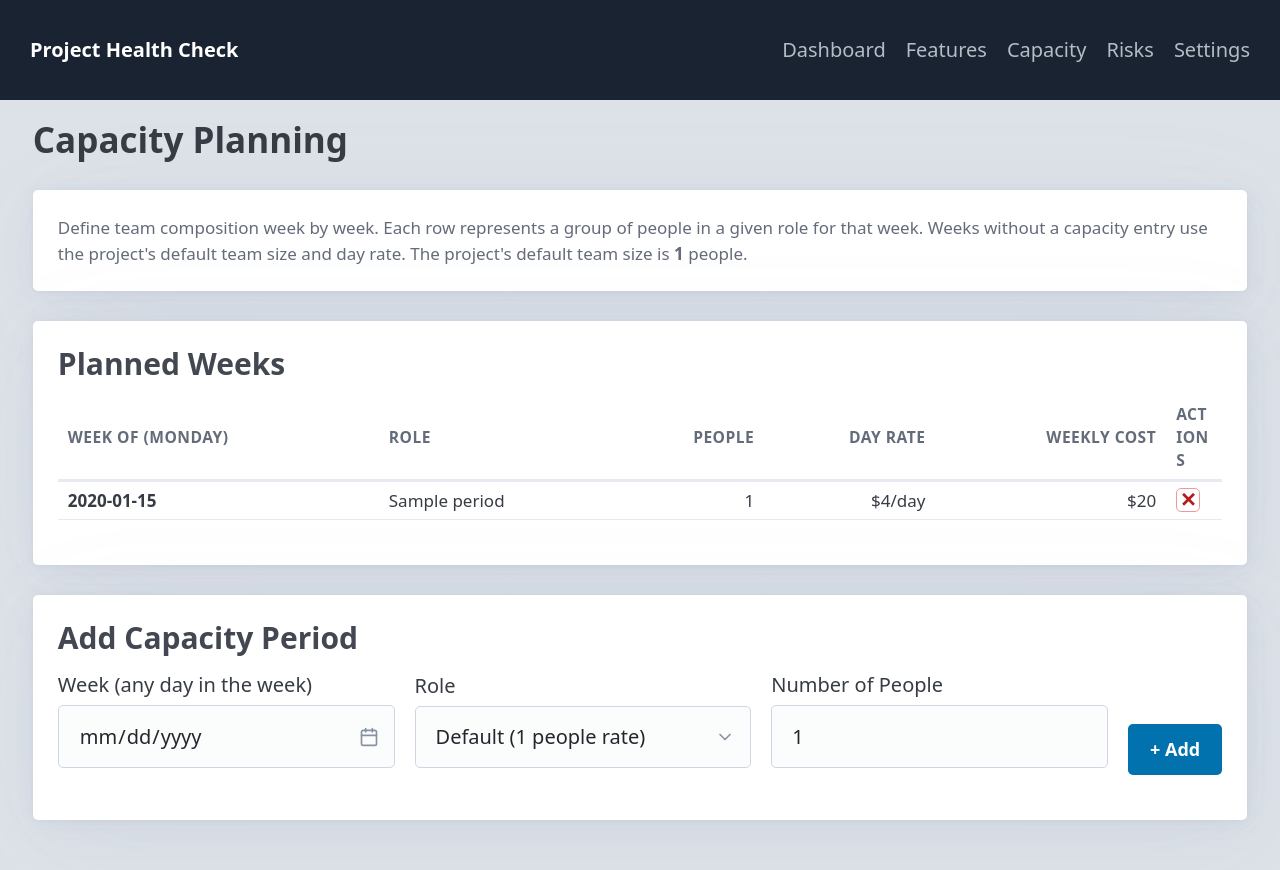
After one commit to JoshFembockAlliance/Health_Check, a FastAPI app: template templates/capacity.html in a window 1280 px wide. The commit adds this page. Run offline with FastAPI, Linux system fonts and the light colour scheme; the template is opened without the code that fills it: most values are stand-ins (such as "Sample title", 1, 10 or a date in 2020); some libraries are stand-ins or nearby versions.

Commit message:
feat: capacity planning tab with weekly team scheduling
Adds a Capacity Planning tab to manage team composition week by week.
Each row is a (week, role, team_size) entry; multiple roles per week
are supported. The dashboard Capacity hero card shows total person-days
remaining and a 2-week breakdown by role (only when periods exist).
51 unit tests including coverage of the new capacity functions.

Co-Authored-By: Claude Sonnet 4.6 <noreply@anthropic.com>

```diff
--- a/main.py
+++ b/main.py
@@ -7,7 +7,7 @@ import os
 import csv
 import io
 import zipfile
-from datetime import datetime
+from datetime import datetime, date as _date, timedelta
 
 from database import init_db, get_db
 from calculations import (
@@ -17,6 +17,10 @@ from calculations import (
     project_summary,
     feature_health,
     effective_impact_days,
+    capacity_days_remaining,
+    capacity_plan_summary,
+    get_week_monday,
+    parse_date,
 )
 
 app = FastAPI()
@@ -199,6 +203,38 @@ def dashboard(request: Request):
         "locked_risk_pct": round(locked_risk_pct, 1),
     }
 
+    # Capacity planning data for dashboard
+    as_of = parse_date(project.get("as_of_date", ""))
+    end_dt = parse_date(project.get("end_date", ""))
+    cap_rows = list(db.execute(
+        "SELECT cp.id, cp.week_start_date, cp.role_id, cp.team_size, "
+        "COALESCE(r.name, 'Default') as role_name, "
+        "COALESCE(r.day_rate, ?) as day_rate "
+        "FROM capacity_periods cp "
+        "LEFT JOIN roles r ON cp.role_id = r.id "
+        "ORDER BY cp.week_start_date",
+        [default_rate]
+    ).fetchall())
+    enriched_capacity = [
+        {
+            "id": row[0],
+            "week_start_date": row[1],
+            "week_monday": parse_date(row[1]),
+            "role_id": row[2],
+            "team_size": row[3],
+            "role_name": row[4],
+            "day_rate": row[5],
+        }
+        for row in cap_rows
+    ]
+    cap_summary = capacity_plan_summary(
+        as_of or _date.today(),
+        end_dt,
+        enriched_capacity,
+        project.get("team_size", 1),
+        summary["daily_burn"],
+    )
+
     return templates.TemplateResponse("dashboard.html", {
         "request": request,
         "active": "dashboard",
@@ -208,6 +244,7 @@ def dashboard(request: Request):
         "summary": summary,
         "roles": roles,
         "risk_summary": risk_summary,
+        "cap_summary": cap_summary,
     })
 
 
@@ -646,6 +683,77 @@ def unlink_feature_from_risk(risk_id: int, feature_id: int):
     return RedirectResponse("/risks", status_code=303)
 
 
+# ── Capacity Planning ──
+
+@app.get("/capacity")
+def capacity_page(request: Request):
+    db = get_db()
+    project = get_project()
+    roles = get_roles()
+    default_rate = get_role_rate(project["default_role_id"], roles, 0)
+
+    rows = list(db.execute(
+        "SELECT cp.id, cp.week_start_date, cp.role_id, cp.team_size, "
+        "COALESCE(r.name, 'Default') as role_name, "
+        "COALESCE(r.day_rate, ?) as day_rate "
+        "FROM capacity_periods cp "
+        "LEFT JOIN roles r ON cp.role_id = r.id "
+        "ORDER BY cp.week_start_date, cp.id",
+        [default_rate]
+    ).fetchall())
+
+    # Group periods by week for display (regular dict preserves insertion order in Python 3.7+)
+    weeks: dict = {}
+    for row in rows:
+        wdate = row[1]
+        if wdate not in weeks:
+            weeks[wdate] = []
+        weeks[wdate].append({
+            "id": row[0],
+            "week_start_date": row[1],
+            "role_id": row[2],
+            "team_size": row[3],
+            "role_name": row[4],
+            "day_rate": row[5],
+        })
+
+    return templates.TemplateResponse("capacity.html", {
+        "request": request,
+        "active": "capacity",
+        "project": project,
+        "roles": roles,
+        "weeks": weeks,
+    })
+
+
+@app.post("/capacity/add")
+def add_capacity_period(
+    week_start_date: str = Form(...),
+    role_id: Optional[int] = Form(None),
+    team_size: int = Form(1),
+):
+    db = get_db()
+    # Normalise to Monday of the given week
+    try:
+        d = _date.fromisoformat(week_start_date)
+        monday = d - timedelta(days=d.weekday())
+    except ValueError:
+        return RedirectResponse("/capacity", status_code=303)
+    db["capacity_periods"].insert({
+        "week_start_date": monday.isoformat(),
+        "role_id": role_id,
+        "team_size": max(0, team_size),
+    })
+    return RedirectResponse("/capacity", status_code=303)
+
+
+@app.post("/capacity/{period_id}/delete")
+def delete_capacity_period(period_id: int):
+    db = get_db()
+    db["capacity_periods"].delete(period_id)
+    return RedirectResponse("/capacity", status_code=303)
+
+
 # ── Export / Import ──
 
 EXPORT_TABLES = ["project", "roles", "budget_adjustments", "features", "requirements", "deliverables", "risks", "risk_features"]
--- a/templates/base.html
+++ b/templates/base.html
@@ -17,6 +17,7 @@
         <ul>
             <li><a href="/" {% if active == "dashboard" %}class="active" aria-current="page"{% endif %}>Dashboard</a></li>
             <li><a href="/features" {% if active == "features" %}class="active" aria-current="page"{% endif %}>Features</a></li>
+            <li><a href="/capacity" {% if active == "capacity" %}class="active" aria-current="page"{% endif %}>Capacity</a></li>
             <li><a href="/risks" {% if active == "risks" %}class="active" aria-current="page"{% endif %}>Risks</a></li>
             <li><a href="/settings" {% if active == "settings" %}class="active" aria-current="page"{% endif %}>Settings</a></li>
         </ul>
--- /dev/null
+++ b/templates/capacity.html
@@ -0,0 +1,88 @@
+{% extends "base.html" %}
+{% block title %}Capacity Planning - {{ project.name }}{% endblock %}
+
+{% block content %}
+<div class="section-title-row" style="margin-bottom:1.5rem">
+    <h2 style="margin:0">Capacity Planning</h2>
+</div>
+
+<article class="dashboard-section">
+    <p class="text-muted" style="margin:0">
+        Define team composition week by week. Each row represents a group of people in a given role for that week.
+        Weeks without a capacity entry use the project's default team size and day rate.
+        The project's default team size is <strong>{{ project.team_size }}</strong> people.
+    </p>
+</article>
+
+{# ── Capacity period table ── #}
+{% if weeks %}
+<article class="dashboard-section">
+    <h3>Planned Weeks</h3>
+    <table>
+        <thead>
+            <tr>
+                <th scope="col">Week of (Monday)</th>
+                <th scope="col">Role</th>
+                <th scope="col" class="text-right">People</th>
+                <th scope="col" class="text-right">Day Rate</th>
+                <th scope="col" class="text-right">Weekly Cost</th>
+                <th scope="col" class="col-actions">Actions</th>
+            </tr>
+        </thead>
+        <tbody>
+        {% for week_date, periods in weeks.items() %}
+            {% for period in periods %}
+            <tr>
+                {% if loop.first %}
+                <td rowspan="{{ periods|length }}" style="font-weight:600;vertical-align:top;padding-top:0.55rem">{{ week_date }}</td>
+                {% endif %}
+                <td>{{ period.role_name }}</td>
+                <td class="text-right">{{ period.team_size }}</td>
+                <td class="text-right">{{ period.day_rate | currency }}/day</td>
+                <td class="text-right">{{ (period.team_size * period.day_rate * 5) | currency }}</td>
+                <td class="actions">
+                    <form method="post" action="/capacity/{{ period.id }}/delete" style="display:inline">
+                        <button type="button" class="btn-small btn-icon outline secondary"
+                                onclick="showConfirm('Remove this capacity entry?', this.form)"
+                                aria-label="Delete capacity entry">&#x2715;</button>
+                    </form>
+                </td>
+            </tr>
+            {% endfor %}
+        {% endfor %}
+        </tbody>
+    </table>
+</article>
+{% else %}
+<article class="dashboard-section">
+    <p class="text-muted">No capacity periods defined yet. Add one below to start planning.</p>
+</article>
+{% endif %}
+
+{# ── Add capacity period form ── #}
+<article class="dashboard-section">
+    <h3>Add Capacity Period</h3>
+    <form method="post" action="/capacity/add">
+        <div style="display:grid;grid-template-columns:1fr 1fr 1fr auto;gap:1rem;align-items:end">
+            <label>
+                Week (any day in the week)
+                <input type="date" name="week_start_date" required>
+            </label>
+            <label>
+                Role
+                <select name="role_id">
+                    <option value="">Default ({{ project.team_size }} people rate)</option>
+                    {% for role in roles %}
+                    <option value="{{ role.id }}">{{ role.name }} ({{ role.day_rate | currency }}/day)</option>
+                    {% endfor %}
+                </select>
+            </label>
+            <label>
+                Number of People
+                <input type="number" name="team_size" value="1" min="0" max="100">
+            </label>
+            <button type="submit" class="btn-add" style="margin-top:0">+ Add</button>
+        </div>
+    </form>
+</article>
+{% endblock %}
```
Also changed, not shown: calculations.py (+102 -0 lines), database.py (+11 -0 lines), templates/dashboard.html (+24 -0 lines), tests/test_calculations.py (+153 -1 lines).
